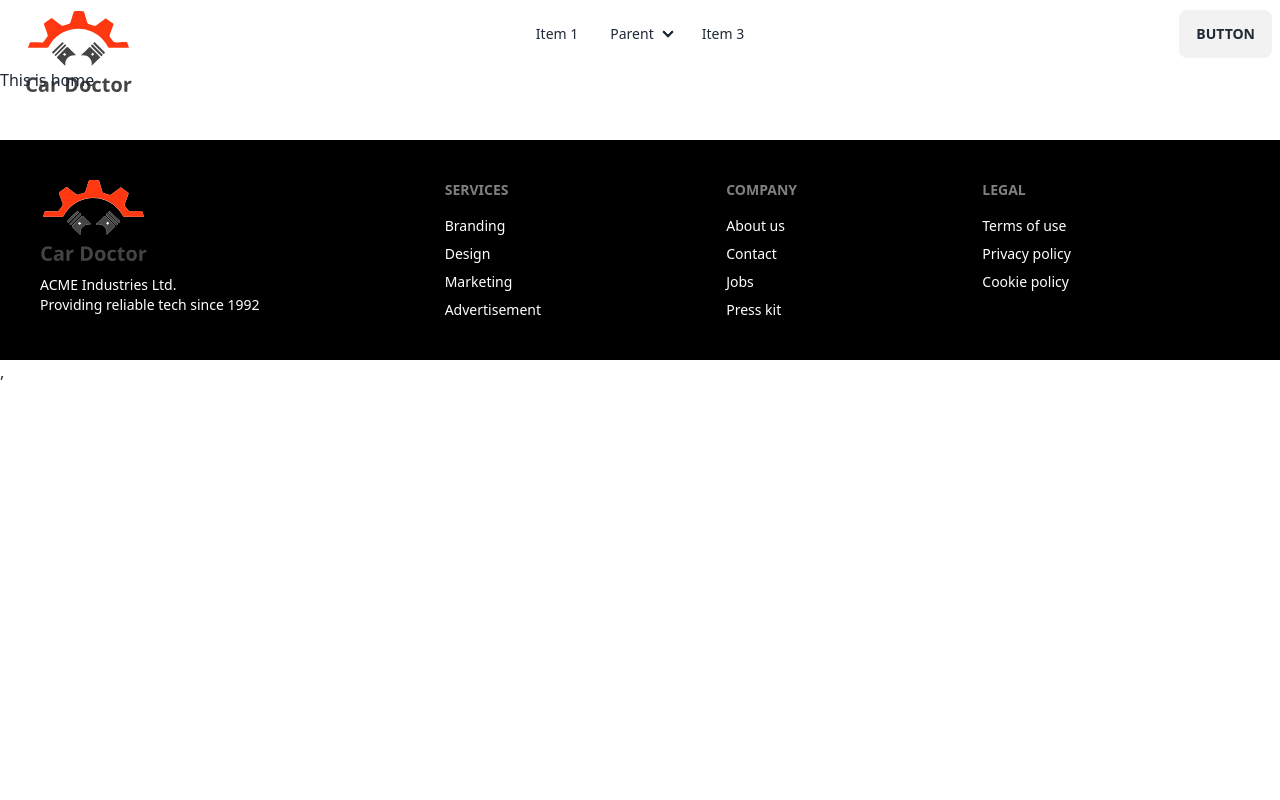
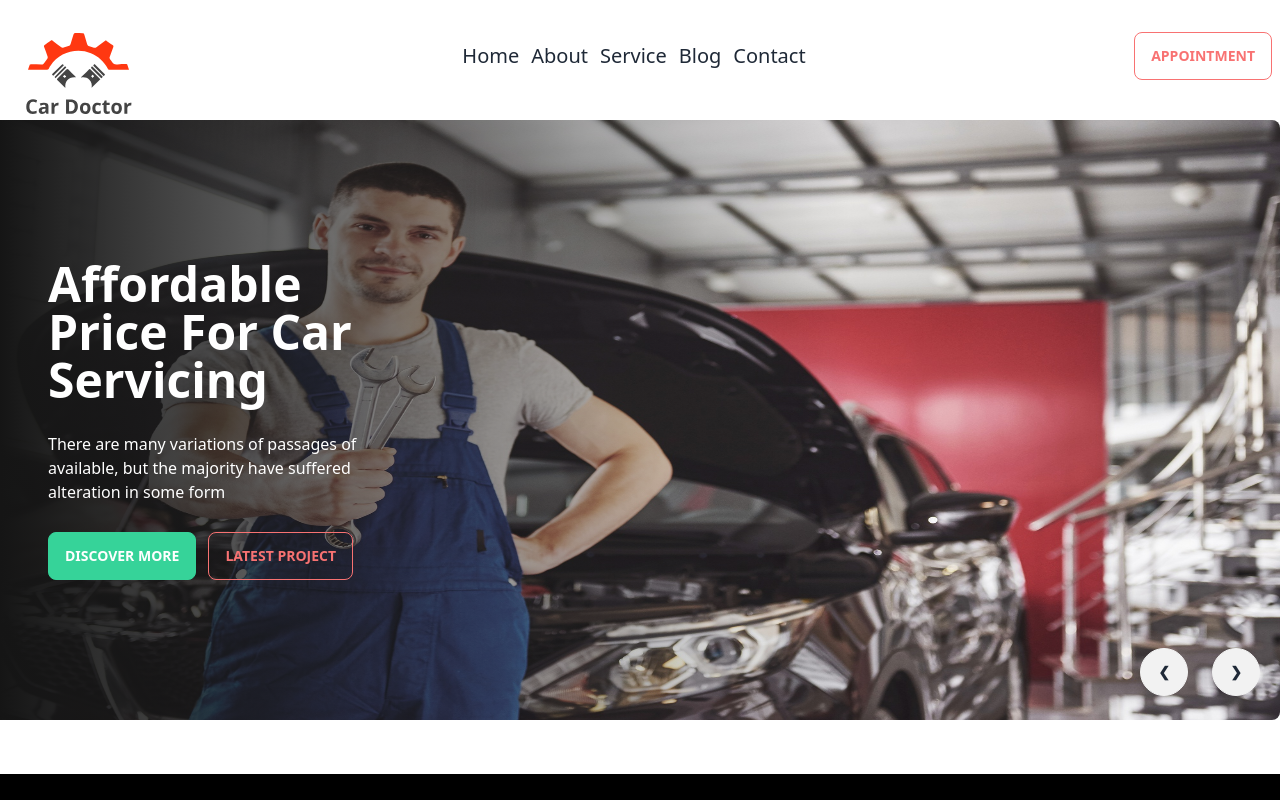
Before and after one commit to MaLiHa1321/car-doctor, a React (Vite) app: page / in a window 1280 px wide. Shown: the top 800 px of the page. Built offline with nearby package versions, Linux system fonts and the light colour scheme.

Commit message:
banner section are added

```diff
--- a/src/pages/Navbar/Navbar.jsx
+++ b/src/pages/Navbar/Navbar.jsx
@@ -1,26 +1,27 @@
 import React from 'react';
-import { Link } from 'react-router-dom';
+import { Link, NavLink } from 'react-router-dom';
 import logo from '../../assets/logo.svg';
 
 const Navbar = () => {
+
+    const navLink =<>
+    <NavLink to="/" className="mr-3 text-xl">Home</NavLink>
+    <NavLink to="/" className="mr-3 text-xl">About</NavLink>
+    <NavLink to="/" className="mr-3 text-xl">Service</NavLink>
+    <NavLink to="/" className="mr-3 text-xl">Blog</NavLink>
+    <NavLink to="/" className="mr-3 text-xl">Contact</NavLink>
+    </>
+
     return (
         <div>
-          <div className="navbar bg-base-100">
+          <div className="navbar bg-base-100 h-28">
   <div className="navbar-start">
     <div className="dropdown">
       <label tabIndex={0} className="btn btn-ghost lg:hidden">
         <svg xmlns="http://www.w3.org/2000/svg" className="h-5 w-5" fill="none" viewBox="0 0 24 24" stroke="currentColor"><path strokeLinecap="round" strokeLinejoin="round" strokeWidth="2" d="M4 6h16M4 12h8m-8 6h16" /></svg>
       </label>
       <ul tabIndex={0} className="menu menu-sm dropdown-content mt-3 z-[1] p-2 shadow bg-base-100 rounded-box w-52">
-        <li><a>Item 1</a></li>
-        <li>
-          <a>Parent</a>
-          <ul className="p-2">
-            <li><a>Submenu 1</a></li>
-            <li><a>Submenu 2</a></li>
-          </ul>
-        </li>
-        <li><a>Item 3</a></li>
+        {navLink}
       </ul>
     </div>
     <Link to='/' className="btn btn-ghost normal-case text-xl">
@@ -29,21 +30,11 @@
   </div>
   <div className="navbar-center hidden lg:flex">
     <ul className="menu menu-horizontal px-1">
-      <li><a>Item 1</a></li>
-      <li tabIndex={0}>
-        <details>
-          <summary>Parent</summary>
-          <ul className="p-2">
-            <li><a>Submenu 1</a></li>
-            <li><a>Submenu 2</a></li>
-          </ul>
-        </details>
-      </li>
-      <li><a>Item 3</a></li>
+    {navLink}
     </ul>
   </div>
   <div className="navbar-end">
-    <a className="btn">Button</a>
+    <button className="btn btn-outline btn-error">Appointment</button>
   </div>
 </div>
 
--- /dev/null
+++ b/src/pages/home/Banner.jsx
@@ -0,0 +1,90 @@
+import img1 from '../../assets/images/banner/1.jpg';
+import img2 from '../../assets/images/banner/2.jpg';
+import img3 from '../../assets/images/banner/3.jpg';
+import img4 from '../../assets/images/banner/4.jpg';
+import img5 from '../../assets/images/banner/5.jpg';
+import img6 from '../../assets/images/banner/6.jpg';
+
+const Banner = () => {
+    return (
+        <div className='mt-2'>
+            <div className="carousel w-full h-[600px]">
+  <div id="slide1" className="carousel-item relative w-full">
+    <img src={img1} className="w-full rounded-lg" />
+    <div className="absolute h-full flex items-center justify-start gap-6  left-0 bottom-0 bg-gradient-to-r from-[#151515]
+     to-[rgba(21, 21, 21, 0.00)]">
+    <div className='text-white space-y-7 pl-12 w-1/2'>
+        <h2 className='text-5xl font-bold'>Affordable Price For Car Servicing</h2>
+        <p>There are many variations of passages of  available, but the majority have suffered alteration in some form</p>
+        <div className='flex gap-3'>
+        <button className="btn btn-success text-white">Discover More</button>
+        <button className="btn btn-outline btn-error">Latest Project</button>
+        </div>
+    </div>
+    </div>
+    <div className="absolute flex justify-end gap-6 transform -translate-y-1/2 left-5 right-5 bottom-0">
+      <a href="#slide4" className="btn btn-circle">❮</a>
+      <a href="#slide2" className="btn btn-circle">❯</a>
+    </div>
+  </div>
+  <div id="slide2" className="carousel-item relative w-full">
+    <img src={img2} className="w-full rounded-lg" />
+    <div className="absolute h-full flex items-center justify-start gap-6  left-0 bottom-0 bg-gradient-to-r from-[#151515]
+     to-[rgba(21, 21, 21, 0.00)]">
+    <div className='text-white space-y-7 pl-12 w-1/2'>
+        <h2 className='text-5xl font-bold'>Affordable Price For Car Servicing</h2>
+        <p>There are many variations of passages of  available, but the majority have suffered alteration in some form</p>
+        <div className='flex gap-3'>
+        <button className="btn btn-success text-white">Discover More</button>
+        <button className="btn btn-outline btn-error">Latest Project</button>
+        </div>
+    </div>
+    </div>
+    <div className="absolute flex justify-end gap-6 transform -translate-y-1/2 left-5 right-5 bottom-0">
+      <a href="#slide1" className="btn btn-circle">❮</a>
+      <a href="#slide3" className="btn btn-circle">❯</a>
+    </div>
+  </div>
+  <div id="slide3" className="carousel-item relative w-full">
+    <img src={img3} className="w-full rounded-lg" />
+    <div className="absolute h-full flex items-center justify-start gap-6  left-0 bottom-0 bg-gradient-to-r from-[#151515]
+     to-[rgba(21, 21, 21, 0.00)]">
+    <div className='text-white space-y-7 pl-12 w-1/2'>
+        <h2 className='text-5xl font-bold'>Affordable Price For Car Servicing</h2>
+        <p>There are many variations of passages of  available, but the majority have suffered alteration in some form</p>
+        <div className='flex gap-3'>
+        <button className="btn btn-success text-white">Discover More</button>
+        <button className="btn btn-outline btn-error">Latest Project</button>
+        </div>
+    </div>
+    </div>
+    <div className="absolute flex justify-end gap-6 transform -translate-y-1/2 left-5 right-5 bottom-0">
+      <a href="#slide2" className="btn btn-circle">❮</a>
+      <a href="#slide4" className="btn btn-circle">❯</a>
+    </div>
+  </div>
+  <div id="slide4" className="carousel-item relative w-full">
+    <img src={img4} className="w-full rounded-lg" />
+    <div className="absolute h-full flex items-center justify-start gap-6  left-0 bottom-0 bg-gradient-to-r from-[#151515]
+     to-[rgba(21, 21, 21, 0.00)]">
+    <div className='text-white space-y-7 pl-12 w-1/2'>
+        <h2 className='text-5xl font-bold'>Affordable Price For Car Servicing</h2>
+        <p>There are many variations of passages of  available, but the majority have suffered alteration in some form</p>
+        <div className='flex gap-3'>
+        <button className="btn btn-success text-white">Discover More</button>
+        <button className="btn btn-outline btn-error">Latest Project</button>
+        </div>
+    </div>
+    </div>
+    <div className="absolute flex justify-end gap-6 transform -translate-y-1/2 left-5 right-5 bottom-0">
+      <a href="#slide3" className="btn btn-circle">❮</a>
+      <a href="#slide1" className="btn btn-circle">❯</a>
+    </div>
+  </div>
+</div>
+
+        </div>
+    );
+};
+
+export default Banner;
--- a/src/pages/home/Home.jsx
+++ b/src/pages/home/Home.jsx
@@ -1,9 +1,10 @@
 import React from 'react';
+import Banner from './Banner';
 
 const Home = () => {
     return (
         <div>
-            <h2>This is home</h2>
+         <Banner></Banner>
         </div>
     );
 };
```
